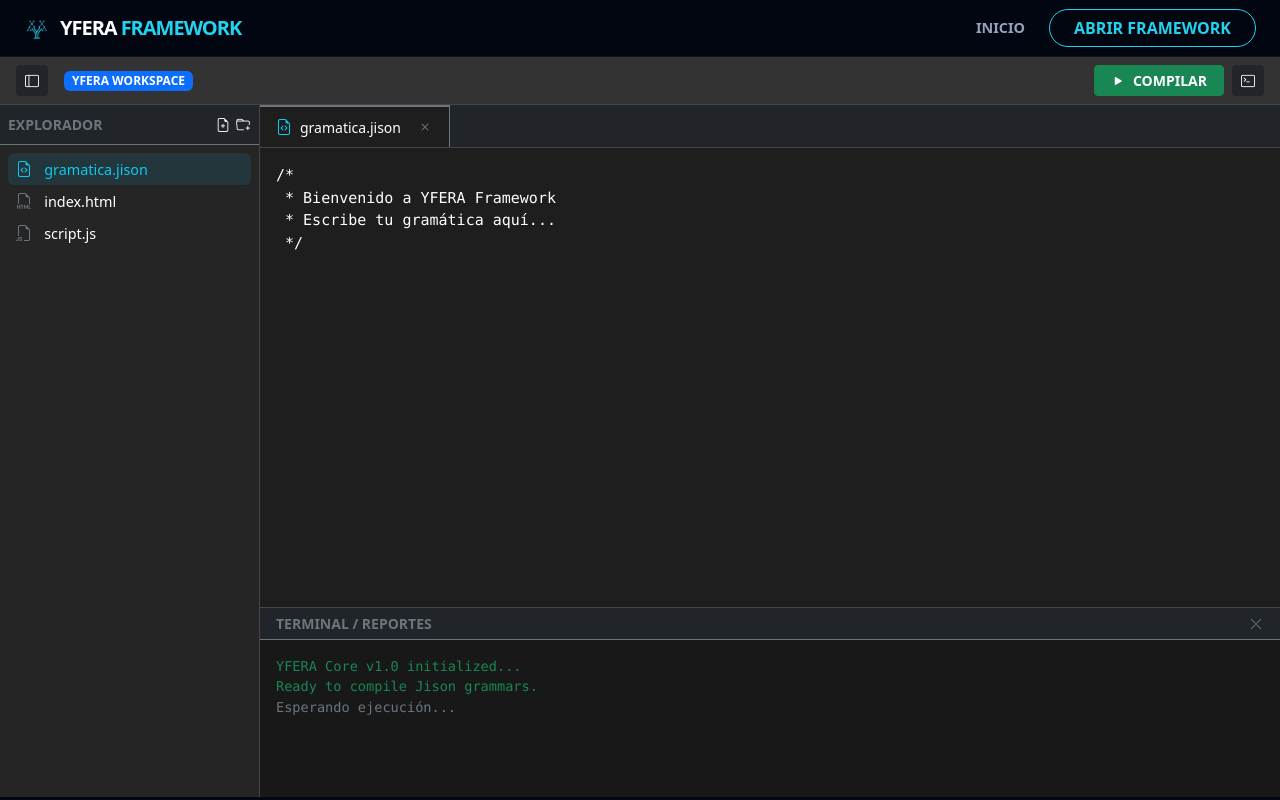
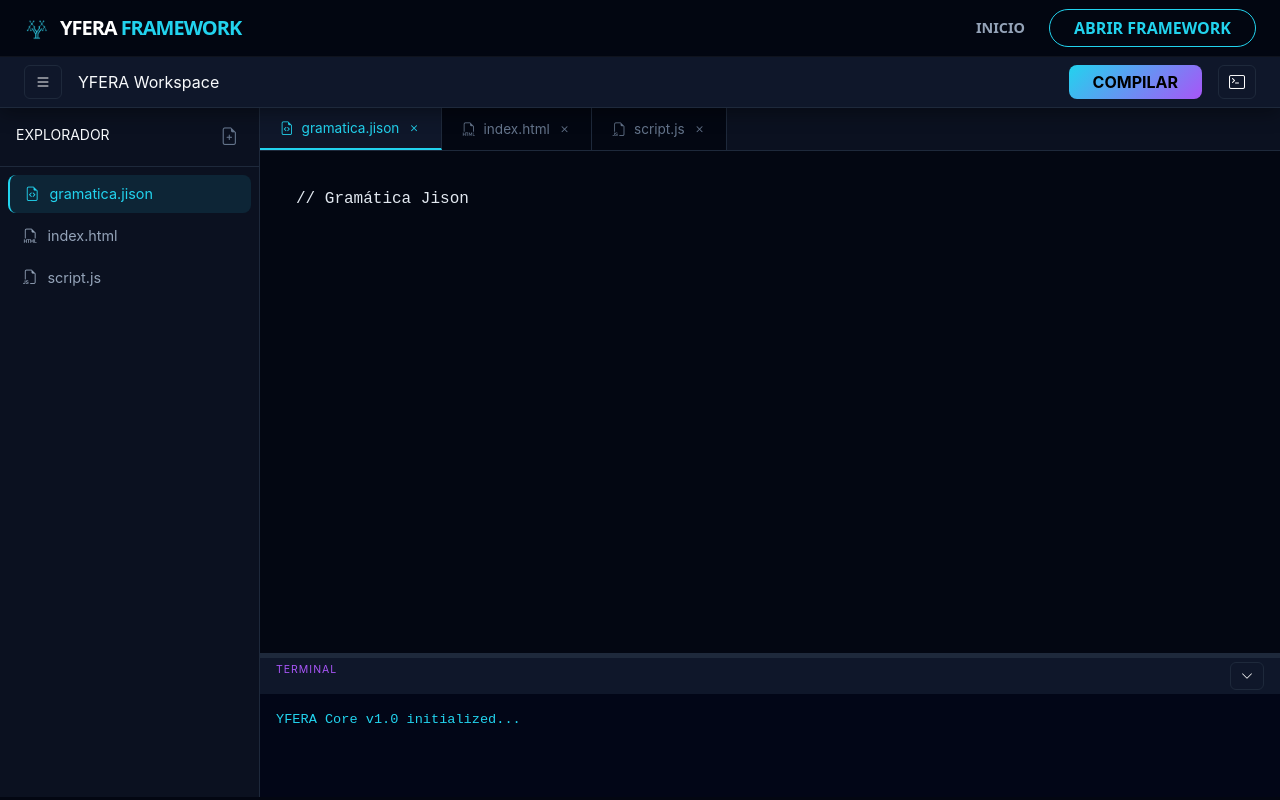
Before and after one commit to pablo-mald03/Proyecto-No2-Compi1, a SvelteKit app in the folder web-proyecto-no2-compi1/: page /framework in a window 1280 px wide. Built offline with nearby package versions, Linux system fonts and the light colour scheme.

Commit message:
Se ha delegado la funcionalidad de comunicacion con la logica javaScript  y se han optimizado las vistas

```diff
--- a/web-proyecto-no2-compi1/src/routes/framework/+page.svelte
+++ b/web-proyecto-no2-compi1/src/routes/framework/+page.svelte
@@ -1,110 +1,124 @@
 <script>
-    import "./framework.css";
-   // import {frameworkState} from "./framework.svelte.js";
+	import './framework.css';
+	import { frameworkState as fs } from './framework.svelte.js';
 	import { slide } from 'svelte/transition';
 
-    let showSidebar = $state(true);
-    let showConsole = $state(true);
+	let isResizing = false;
 
-    let files = $state([
-        { id: 1, name: 'gramatica.jison', type: 'file', icon: 'bi-file-earmark-code' },
-        { id: 2, name: 'index.html', type: 'file', icon: 'bi-filetype-html' },
-        { id: 3, name: 'script.js', type: 'file', icon: 'bi-filetype-js' }
-    ]);
-    let activeFileId = $state(1);
-    let codeContent = $state('/* \n * Bienvenido a YFERA Framework \n * Escribe tu gramática aquí... \n */\n');
+	function startResizing(e) {
+		isResizing = true;
+		window.addEventListener('mousemove', handleMouseMove);
+		window.addEventListener('mouseup', stopResizing);
+	}
 
-    function toggleSidebar() { showSidebar = !showSidebar; }
-    function toggleConsole() { showConsole = !showConsole; }
+	function handleMouseMove(e) {
+		if (!isResizing) return;
+		const newHeight = window.innerHeight - e.clientY;
+		if (newHeight > 100 && newHeight < window.innerHeight * 0.7) {
+			fs.consoleHeight = newHeight;
+		}
+	}
 
+	function stopResizing() {
+		isResizing = false;
+		window.removeEventListener('mousemove', handleMouseMove);
+		window.removeEventListener('mouseup', stopResizing);
+	}
 </script>
 
-
-<div class="ide-container d-flex flex-column text-white">
-
-    <header class="ide-toolbar d-flex align-items-center px-3 py-2 border-bottom border-secondary shadow-sm">
-        <button class="btn btn-sm btn-dark me-3" onclick={toggleSidebar} title="Alternar Explorador">
-            <i class="bi bi-layout-sidebar"></i>
+<div class="ide-container d-flex flex-column">
+	<header class="ide-header d-flex align-items-center px-4 py-2 justify-content-between">
+		<div class="d-flex align-items-center gap-3">
+			<button
+				class="btn-icon"
+				onclick={() => (fs.showSidebar = !fs.showSidebar)}
+				aria-label="Ocultar Barra lateral"
+			>
+				<i class="bi bi-list"></i>
 			</button>
-
-        <div class="d-flex align-items-center gap-2 flex-grow-1">
-            <span class="badge bg-primary text-uppercase px-2 py-1">YFERA Workspace</span>
+			<span class="badge-new">YFERA Workspace</span>
 		</div>
-
-        <div class="d-flex gap-2">
-            <button class="btn btn-sm btn-success fw-bold px-3">
-                <i class="bi bi-play-fill me-1"></i> COMPILAR
-            </button>
-            <button class="btn btn-sm btn-dark" onclick={toggleConsole} title="Alternar Consola">
+		<div class="d-flex gap-3">
+			<button class="btn-compile fw-bold px-4">COMPILAR</button>
+			<button
+				class="btn-icon"
+				onclick={() => (fs.showConsole = !fs.showConsole)}
+				aria-label="compilar archivos"
+			>
 				<i class="bi bi-terminal"></i>
 			</button>
 		</div>
 	</header>
 
 	<div class="d-flex flex-grow-1 overflow-hidden">
-
-        {#if showSidebar}
-            <aside class="ide-sidebar border-end border-secondary d-flex flex-column" transition:slide={{ axis: 'x', duration: 300 }}>
-                <div class="p-2 border-bottom border-secondary d-flex justify-content-between align-items-center bg-dark">
-                    <small class="fw-bold text-secondary">EXPLORADOR</small>
-                    <div class="d-flex gap-1">
-                        <button class="btn btn-sm btn-link text-white p-0"
-                         aria-label="archivo"><i class="bi bi-file-earmark-plus"></i></button>
-                        <button class="btn btn-sm btn-link text-white p-0" aria-label="folder"><i class="bi bi-folder-plus"></i></button>
+		{#if fs.showSidebar}
+			<aside class="ide-sidebar" transition:slide={{ axis: 'x' }}>
+				<div class="sidebar-header p-3 d-flex justify-content-between">
+					<small>EXPLORADOR</small>
+					<button
+						onclick={() => fs.addFile('nuevo.js', 'bi-filetype-js')}
+						class="btn-mini-ui"
+						aria-label="Nuevo Archivo"
+					>
+						<i class="bi bi-file-earmark-plus"></i>
+					</button>
 				</div>
-                </div>
-
-                <div class="file-tree flex-grow-1 overflow-auto p-2">
-                    {#each files as file}
-                        <div
-                            class="file-item px-2 py-1 rounded cursor-pointer {activeFileId === file.id ? 'active' : ''}"
-                            onclick={() => activeFileId = file.id}
+				<div class="file-tree p-2">
+					{#each fs.files as file}
+						<button
+							class="file-item {fs.activeFileId === file.id ? 'active' : ''}"
+							onclick={() => fs.selectFile(file.id)}
 						>
-                            <i class="bi {file.icon} me-2 {activeFileId === file.id ? 'text-info' : 'text-secondary'}"></i>
-                            <span style="font-size: 0.9rem;">{file.name}</span>
-                        </div>
+							<i class="bi {file.icon}"></i> <span>{file.name}</span>
+						</button>
 					{/each}
 				</div>
 			</aside>
 		{/if}
 
-        <main class="d-flex flex-column flex-grow-1 bg-editor position-relative">
-
-            <div class="ide-tabs border-bottom border-secondary d-flex bg-dark">
-                {#each files as file}
-                    {#if activeFileId === file.id}
-                        <div class="tab-item active px-3 py-2 border-end border-secondary d-flex align-items-center gap-2">
-                            <i class="bi {file.icon} text-info"></i>
-                            <small>{file.name}</small>
-                            <i class="bi bi-x cursor-pointer ms-2 text-secondary hover-text-white"></i>
-                        </div>
-                    {/if}
+		<main class="editor-area d-flex flex-column flex-grow-1">
+			<div class="tabs-container d-flex">
+				{#each fs.files as file}
+					<button
+						type="button"
+						class="tab {fs.activeFileId === file.id ? 'active' : ''}"
+						onclick={() => fs.selectFile(file.id)}
+					>
+						<i class="bi {file.icon} me-2"></i>
+						{file.name}
+						<i class="bi bi-x ms-2 close-tab"></i>
+					</button>
 				{/each}
 			</div>
 
-            <div class="editor-container flex-grow-1 position-relative p-3">
-                <textarea
-                    class="form-control w-100 h-100 bg-transparent text-white border-0 font-monospace shadow-none p-0"
-                    bind:value={codeContent}
-                    style="resize: none; outline: none; font-size: 15px;"
-                    spellcheck="false"
-                ></textarea>
+			<div class="editor-wrapper flex-grow-1 p-3">
+				<textarea class="code-input" bind:value={fs.activeFile.content}></textarea>
 			</div>
 
-            {#if showConsole}
-                <section class="ide-console border-top border-secondary d-flex flex-column" transition:slide={{ axis: 'y', duration: 300 }}>
-                    <div class="console-header bg-dark p-1 px-3 border-bottom border-secondary d-flex justify-content-between align-items-center">
-                        <small class="fw-bold text-secondary">TERMINAL / REPORTES</small>
-                        <button class="btn btn-sm btn-link text-secondary p-0" aria-label="reportes" onclick={toggleConsole}><i class="bi bi-x-lg"></i></button>
+			{#if fs.showConsole}
+				<button class="resizer-y" onmousedown={startResizing} aria-label="Redimensionar terminal"
+				></button>
+
+				<section
+					class="console-panel"
+					style="height: {fs.consoleHeight}px;"
+					transition:slide={{ axis: 'y' }}
+				>
+					<div class="console-header px-3 py-1 d-flex justify-content-between">
+						<small>TERMINAL</small>
+						<button
+							class="btn-icon"
+							onclick={() => (fs.showConsole = false)}
+							aria-label="Ocultar consola"
+						>
+							<i class="bi bi-chevron-down"></i>
+						</button>
 					</div>
-                    <div class="console-body p-3 overflow-auto font-monospace text-success" style="font-size: 0.85rem;">
-                        <div> YFERA Core v1.0 initialized...</div>
-                        <div> Ready to compile Jison grammars.</div>
-                        <div class="text-secondary"> Esperando ejecución...</div>
+					<div class="console-body p-3">
+						<div class="text-cyan">YFERA Core v1.0 initialized...</div>
 					</div>
 				</section>
 			{/if}
-
 		</main>
 	</div>
 </div>
--- a/web-proyecto-no2-compi1/src/routes/framework/framework.css
+++ b/web-proyecto-no2-compi1/src/routes/framework/framework.css
@@ -1,60 +1,206 @@
 :root {
-        --bg-main: #1e1e1e;
-        --bg-sidebar: #252526;
-        --bg-dark: #333333;
-        --bg-editor: #1e1e1e;
-        --bg-console: #181818;
-        --border-color: #454545;
-        --accent-color: #0dcaf0;
+    --dark-bg: #030712;
+    --sidebar-bg: #0b1120;
+    --card-bg: #0f172a;
+    --cyan-neon: #22d3ee;
+    --purple-neon: #a855f7;
+    --border-color: #1e293b;
+    --text-main: #f8fafc;
+    --slate-400: #94a3b8;
+    --slate-500: #64748b;
 }
 
+
 .ide-container {
-        height: 100vh; /* Ocupa el 100% de la pantalla */
-        background-color: var(--bg-main);
+    height: 100vh;
+    background-color: var(--dark-bg);
+    color: var(--text-main);
+    font-family: 'Inter', sans-serif;
+    display: flex;
+    flex-direction: column;
 }
 
-    .ide-toolbar { background-color: var(--bg-dark); border-color: var(--border-color) !important; }
+
+.ide-header {
+    background: var(--card-bg);
+    border-bottom: 1px solid var(--border-color);
+    box-shadow: 0 4px 20px rgba(0, 0, 0, 0.4);
+    z-index: 10;
+}
+
+.btn-compile {
+    background: linear-gradient(135deg, var(--cyan-neon), var(--purple-neon));
+    color: #000;
+    border: none;
+    border-radius: 8px;
+    transition: all 0.3s ease;
+}
+
+.btn-compile:hover {
+    box-shadow: 0 0 15px rgba(34, 211, 238, 0.4);
+    transform: translateY(-1px);
+}
+
 
 .ide-sidebar {
     width: 260px;
-        background-color: var(--bg-sidebar);
-        border-color: var(--border-color) !important;
+    background-color: var(--sidebar-bg);
+    border-right: 1px solid var(--border-color);
+    display: flex;
+    flex-direction: column;
 }
 
-    .bg-editor { background-color: var(--bg-editor); }
-
-    .ide-tabs { background-color: var(--bg-sidebar); border-color: var(--border-color) !important; }
-
-    .tab-item {
-        background-color: var(--bg-sidebar);
-        color: #999;
-        cursor: pointer;
+.sidebar-header {
+    border-bottom: 1px solid var(--border-color);
 }
 
-    .tab-item.active {
-        background-color: var(--bg-editor);
-        color: #fff;
-        border-top: 2px solid var(--accent-color);
+.file-item {
+    width: 100%;
+    background: transparent;
+    border: none;
+    color: var(--slate-400);
+    display: flex;
+    align-items: center;
+    gap: 10px;
+    padding: 8px 15px;
+    border-radius: 8px;
+    margin-bottom: 4px;
+    font-size: 0.9rem;
+    transition: 0.2s;
+    text-align: left;
 }
 
-    .file-item { transition: background 0.2s; }
-    .file-item:hover { background-color: rgba(255, 255, 255, 0.05); }
-    .file-item.active {
-        background-color: rgba(13, 202, 240, 0.1);
-        color: var(--accent-color);
+.file-item:hover {
+    background: rgba(34, 211, 238, 0.05);
+    color: white;
 }
 
-    .ide-console {
-        height: 250px;
-        background-color: var(--bg-console);
-        border-color: var(--border-color) !important;
+.file-item.active {
+    background: rgba(34, 211, 238, 0.1);
+    color: var(--cyan-neon);
+    border-left: 2px solid var(--cyan-neon);
 }
 
-    .cursor-pointer { cursor: pointer; }
-    .hover-text-white:hover { color: white !important; }
 
-    textarea:focus {
-        box-shadow: none !important;
-        background-color: transparent !important;
-        color: white !important;
+.tabs-container {
+    background: var(--sidebar-bg);
+    border-bottom: 1px solid var(--border-color);
+    display: flex;
+    overflow-x: auto;
 }
+
+.tab {
+    all: unset;
+    padding: 10px 20px;
+    background: var(--dark-bg);
+    border-right: 1px solid var(--border-color);
+    color: var(--slate-500);
+    font-size: 0.85rem;
+    cursor: pointer;
+    display: flex;
+    align-items: center;
+    transition: 0.2s;
+}
+
+.tab.active {
+    color: var(--cyan-neon);
+    border-bottom: 2px solid var(--cyan-neon);
+    background: var(--card-bg);
+}
+
+.editor-wrapper {
+    position: relative;
+    flex-grow: 1;
+    background: var(--dark-bg);
+}
+
+.code-input {
+    width: 100%;
+    height: 100%;
+    background: transparent;
+    border: none;
+    color: #e2e8f0;
+    font-family: 'Fira Code', monospace;
+    font-size: 16px;
+    outline: none;
+    resize: none;
+    padding: 20px;
+    line-height: 1.5;
+}
+
+
+.resizer-y {
+    all: unset;
+    display: block;
+    height: 4px;
+    background: #1e293b;
+    cursor: ns-resize;
+    width: 100%;
+    transition: background 0.2s;
+}
+
+.resizer-y:hover {
+    background: var(--cyan-neon);
+}
+
+.console-panel {
+    background: #020617;
+    border-top: 1px solid var(--border-color);
+    display: flex;
+    flex-direction: column;
+}
+
+.console-header {
+    background: var(--card-bg);
+    color: var(--purple-neon);
+    font-size: 0.75rem;
+    padding: 5px 15px;
+    letter-spacing: 1px;
+}
+
+.console-body {
+    flex-grow: 1;
+    overflow-y: auto;
+    font-family: 'Fira Code', monospace;
+    font-size: 0.85rem;
+}
+
+
+.btn-icon {
+    background: transparent;
+    border: 1px solid var(--border-color);
+    color: white;
+    border-radius: 6px;
+    padding: 4px 10px;
+    transition: 0.2s;
+}
+
+.btn-icon:hover {
+    border-color: var(--cyan-neon);
+    color: var(--cyan-neon);
+}
+
+.btn-mini-ui {
+    background: transparent;
+    border: none;
+    color: var(--slate-500);
+    font-size: 1.1rem;
+    padding: 0 5px;
+}
+
+.btn-mini-ui:hover {
+    color: var(--cyan-neon);
+}
+
+.text-cyan { color: var(--cyan-neon); }
+.text-slate-300 { color: #cbd5e1; }
+
+.glow-element {
+    position: absolute;
+    width: 400px;
+    height: 400px;
+    background: radial-gradient(circle, rgba(168, 85, 247, 0.03) 0%, transparent 70%);
+    top: -150px;
+    right: -150px;
+    pointer-events: none;
+}
--- a/web-proyecto-no2-compi1/src/routes/framework/framework.svelte.js
+++ b/web-proyecto-no2-compi1/src/routes/framework/framework.svelte.js
@@ -0,0 +1,46 @@
+//Clase delegada para trabajar con esa interaccion por detras para poder dar las funcionalidades a la UI
+export function createFrameworkState() {
+
+    let _files = $state([
+        { id: 1, name: 'gramatica.jison', type: 'file', icon: 'bi-file-earmark-code', content: '// Gramática Jison' },
+        { id: 2, name: 'index.html', type: 'file', icon: 'bi-filetype-html', content: '' },
+        { id: 3, name: 'script.js', type: 'file', icon: 'bi-filetype-js', content: '// JS Logic' }
+    ]);
+
+    let _activeFileId = $state(1);
+    let _showSidebar = $state(true);
+    let _showConsole = $state(true);
+    let _consoleHeight = $state(200);
+
+    return {
+        get files() { return _files; },
+        get activeFileId() { return _activeFileId; },
+        set activeFileId(val) { _activeFileId = val; },
+
+        get showSidebar() { return _showSidebar; },
+        set showSidebar(val) { _showSidebar = val; },
+
+        get showConsole() { return _showConsole; },
+        set showConsole(val) { _showConsole = val; },
+
+        get consoleHeight() { return _consoleHeight; },
+        set consoleHeight(val) { _consoleHeight = val; },
+
+        //Marca el archivo activo
+        get activeFile() {
+            return _files.find(f => f.id === _activeFileId);
+        },
+
+        //Metodo de accion para poder agregar mas archivos
+        addFile(name, icon) {
+            const id = Math.max(..._files.map(f => f.id)) + 1;
+            _files.push({ id, name, icon, content: '' });
+        },
+
+        selectFile(id) {
+            _activeFileId = id;
+        }
+    };
+}
+
+export const frameworkState = createFrameworkState();
```
Lines whose indentation alone changed are shown as unchanged.
